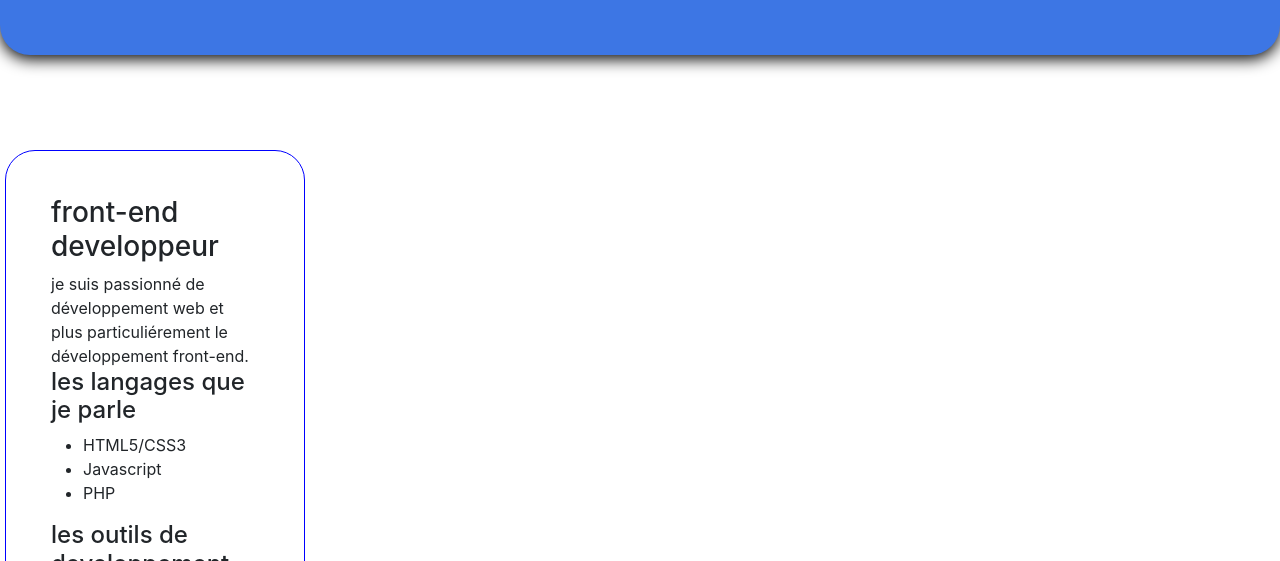
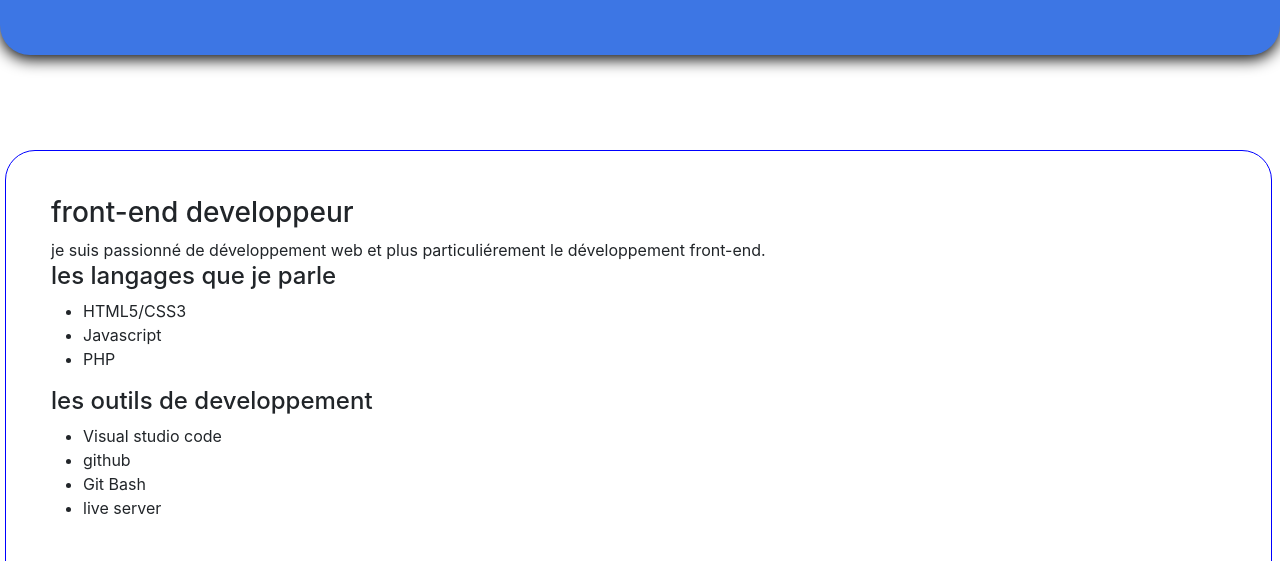
Before and after one commit to Fdiagana/portfolio, a plain HTML site: page index.html in a window 1280 px wide. Shown: the part 1778-2339 px from the top of the page. Drawn offline with nearby package versions, Linux system fonts and the light colour scheme; a web font is replaced by a local one.

Commit message:
skills card

```diff
--- a/css/style.css
+++ b/css/style.css
@@ -143,7 +143,7 @@ main{
     padding: 45px;
     border-radius: 30px;
     margin: 5px;
-    width: 300px;
+    width: 99%;
     height: 600px;
 
 }
```
